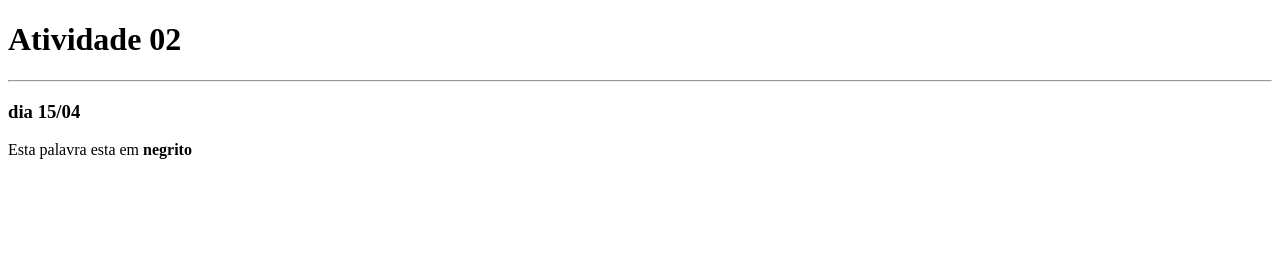
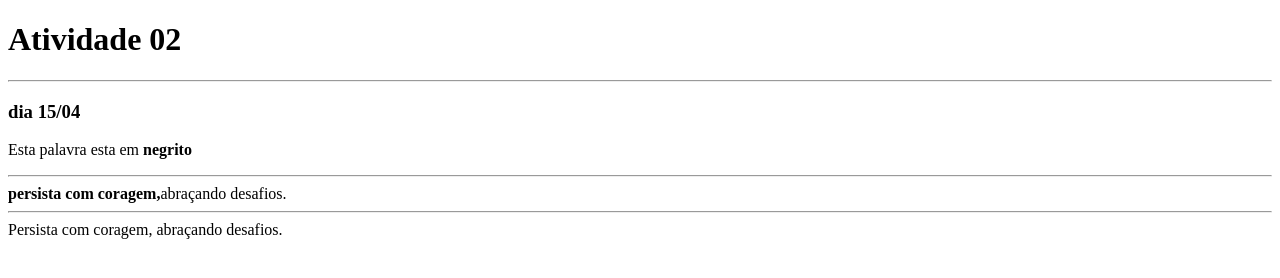
Before and after one commit to Luana-0103/mysitewww1, a plain HTML site: page index.html in a window 1280 px wide. Drawn offline with Linux system fonts and the light colour scheme.

Commit message:
Update index.html

```diff
--- a/index.html
+++ b/index.html
@@ -8,7 +8,9 @@
   <h1> Atividade 02</h1> <hr/>
   <h3>dia 15/04</h3>
   <p>
-    Esta palavra esta em <b> negrito
+    Esta palavra esta em <b> negrito <hr/>
+    persista com coragem,</b>abraçando desafios. <hr/>
+    Persista com coragem,</b> abraçando desafios.
   </p>
  </body>
 </html>
```
